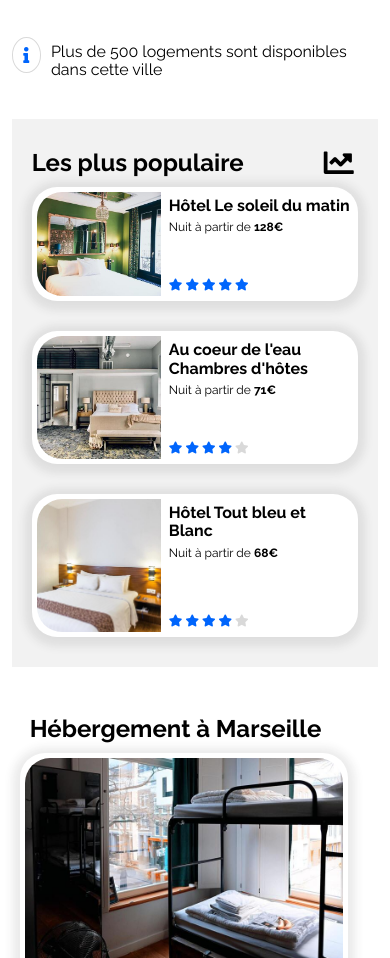
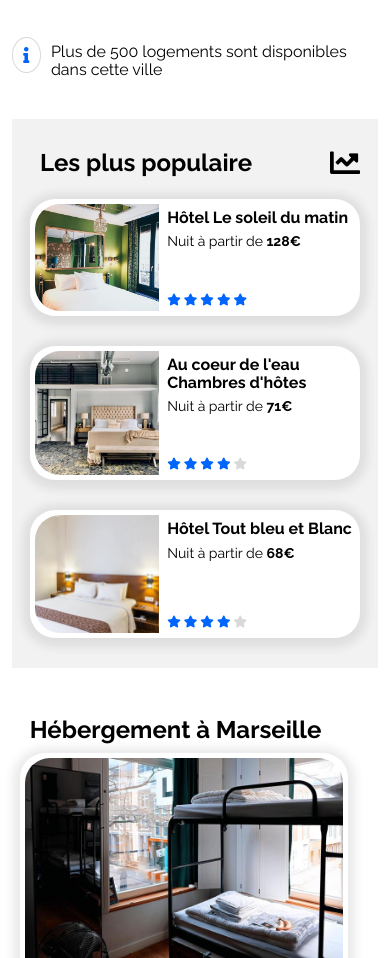
Before and after one commit to alexis77360/booki, a plain HTML site: page index.html in a window 390 px wide. Shown: the part 560-1518 px from the top of the page. Drawn offline with Linux system fonts and the light colour scheme; files whose address does not match are found by name.

Commit message:
Version finale

```diff
--- a/assets/css/styles.css
+++ b/assets/css/styles.css
@@ -103,7 +103,6 @@ p {
 
 .filtres {
   display: flex;
-  /*justify-content: space-between;*/
   width: 65%;
   margin-top: 20px;
   white-space: nowrap;
@@ -155,7 +154,8 @@ h2 {
   margin-right: 20px;
   margin-top: 17px;
 }
-.titre-filtre{
+
+.titre-filtre {
   width: 100%;
 }
 
@@ -245,7 +245,7 @@ a:hover {
 }
 
 .card-price {
-  font-size: 12px;
+  font-size: 14px;
   margin-left: 5px;
 }
 
@@ -282,16 +282,20 @@ a:hover {
   width: 35%;
 }
 
+.contain-card {
+  margin-left: 10%;
+  margin-right: 10%;
+}
+
 .wrap-titre {
   display: flex;
   justify-content: space-between;
-  margin-right: 20px;
+
 }
 
 .populaire {
   font-size: 24px;
   display: inline-block;
-  margin-left: 20px;
   font-weight: 700;
   width: 80%;
 }
@@ -300,15 +304,14 @@ a:hover {
   font-size: 30px;
   font-weight: 700;
   margin: auto;
+  margin-right: 0px;
 }
 
 .card2 {
   background-color: white;
   border-radius: 25px;
   padding: 5px;
-  margin-right: 20px;
   margin-bottom: 30px;
-  margin-left: 20px;
   width: 100%;
   -webkit-box-shadow: 0px 2px 10px 7px rgba(58, 50, 50, 0.38);
   box-shadow: 0px 2px 10px 7px rgba(49, 51, 46, 0.1);
@@ -557,6 +560,16 @@ footer a:hover {
     order: 1;
     margin-bottom: 30px;
   }
+
+  .wrap-titre {
+    margin-bottom: 12px;
+  }
+
+  .contain-card {
+    margin-left: 5%;
+    margin-right: 5%;
+  }
+
   .activite-list .column.double .pom {
     height: 400px;
   }
@@ -568,6 +581,7 @@ footer a:hover {
   .card2 {
     width: auto;
   }
+
 
   .wrapper-foot {
     flex-direction: column;
--- a/index.html
+++ b/index.html
@@ -19,8 +19,8 @@
     <header>
         <img id="logo" src="assets/img/logo/Booki@3x.png" alt="logo-Booki">
         <nav class="menu">
-            <a class="menu-lien" href="#">Hébergements</a>
-            <a class="menu-lien" href="#">Activités</a>
+            <a class="menu-lien" href="#hebergement">Hébergements</a>
+            <a class="menu-lien" href="#activite">Activités</a>
         </nav>
     </header>
     <div id="main">
@@ -61,7 +61,7 @@
                 </div>
             </div>
         </section>
-        <section class="container--hebergement">
+        <section class="container--hebergement" id="hebergement">
 
             <div class="wrapper--1">
                 <h3>Hébergement à Marseille</h3>
@@ -303,6 +303,7 @@
             </div>
 
             <div class="wrapper--2">
+                <div class="contain-card">
 
                     <div class="wrap-titre">
 
@@ -441,6 +442,7 @@
                             </a>
                         </div>
 
+
                     </div>
                 </div>
         </section>
@@ -475,8 +477,8 @@
                     <article class="frioul">
                         <a href="#" class="effet">
 
-                            <img class="img-activite " src="./assets/img/activites/kevin-hikari-rV_Qd1l-VXg-unsplash.jpg"
-                                alt="vue sur la mer">
+                            <img class="img-activite "
+                                src="./assets/img/activites/kevin-hikari-rV_Qd1l-VXg-unsplash.jpg" alt="vue sur la mer">
                             <h3>Îles du Frioul</h3>
                         </a>
                     </article>
```
Lines whose indentation alone changed are shown as unchanged.
